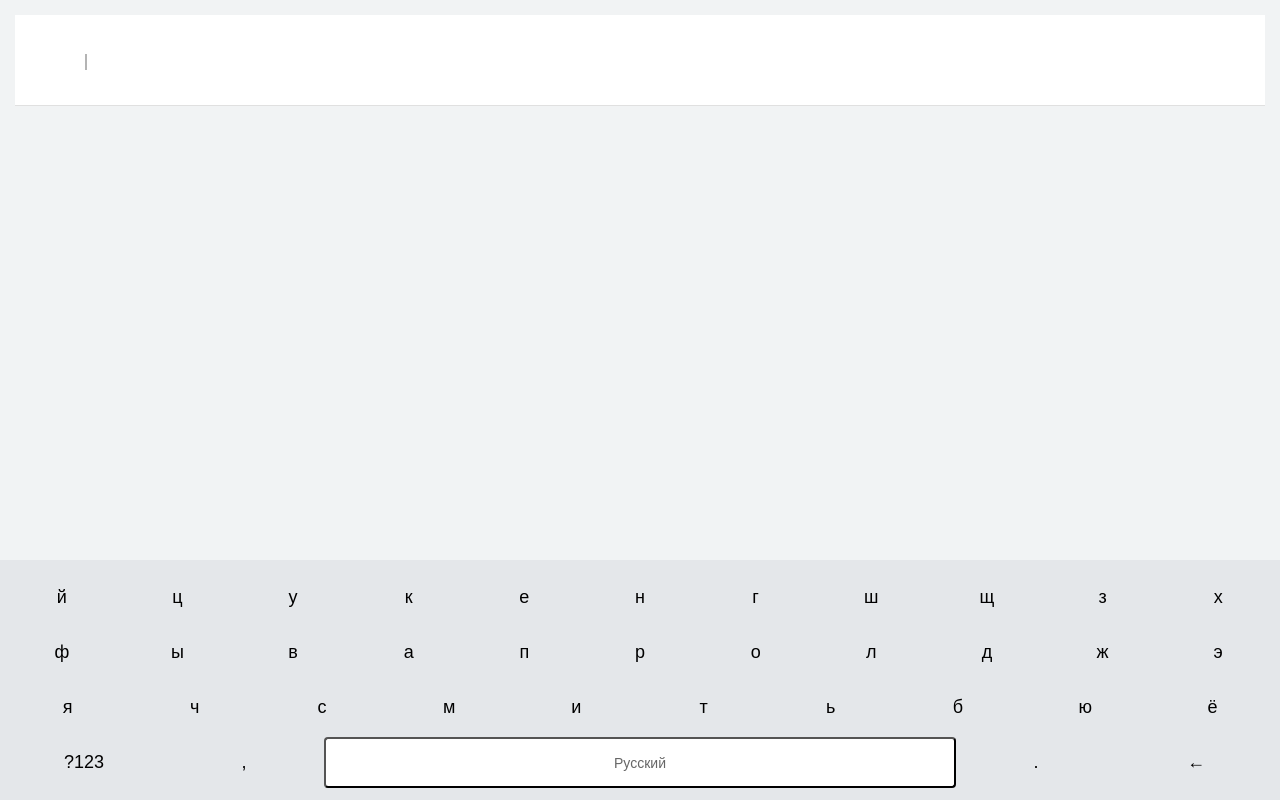
After one commit to bchappet/vocablearn, a FastAPI app: template templates/keyboard_mobile.html in a window 1280 px wide. The commit adds this page. Run offline with FastAPI, Linux system fonts and the light colour scheme; the template is opened without the code that fills it, so the values that code supplies are empty.

Commit message:
New keyboard settings

```diff
--- a/main.py
+++ b/main.py
@@ -2,7 +2,7 @@ from fastapi import FastAPI, Request
 from fastapi.responses import HTMLResponse
 from fastapi.staticfiles import StaticFiles
 from fastapi.templating import Jinja2Templates
-from routers import group_management, quiz, settings
+from routers import group_management, quiz, settings,keyboard
 from database import create_db_and_tables
 
 app = FastAPI()
@@ -20,6 +20,7 @@ templates = Jinja2Templates(directory="templates")
 app.include_router(group_management.router)
 app.include_router(quiz.router)
 app.include_router(settings.router)
+app.include_router(keyboard.router)
 
 @app.get("/", response_class=HTMLResponse)
 def read_root(request: Request):
--- a/templates/index.html
+++ b/templates/index.html
@@ -13,6 +13,7 @@
         <li><a href="/progress">View progress</a></li>
         <li><a href="/manage">Manage words/groups</a></li>
         <li><a href="/settings">Settings</a></li>
+        <li><a href="/keyboard">Keyboard settings</a></li>
     </ol>
 </div>
 
--- /dev/null
+++ b/templates/keyboard_mobile.html
@@ -0,0 +1,200 @@
+{# templates/keyboard_mobile.html #}
+<!DOCTYPE html>
+<html lang="ru">
+
+<head>
+    <meta charset="UTF-8">
+    <meta name="viewport" content="width=device-width, initial-scale=1.0">
+    <title>Russian Virtual Keyboard (Mobile)</title>
+    <style>
+        body {
+            margin: 0;
+            padding: 0;
+            background-color: #f1f3f4;
+            font-family: -apple-system, BlinkMacSystemFont, Roboto, Arial, sans-serif;
+            height: 100vh;
+            overflow: hidden;
+        }
+
+        .input-container {
+            position: relative;
+            padding: 15px;
+        }
+
+        .input-display {
+            width: calc(100% - 30px);
+            min-height: 24px;
+            padding: 15px;
+            font-size: 16px;
+            border: none;
+            border-bottom: 1px solid #e0e0e0;
+            background-color: white;
+            white-space: pre-wrap;
+            word-wrap: break-word;
+        }
+
+        .cursor {
+            display: inline-block;
+            width: 2px;
+            height: 1em;
+            background-color: #000;
+            animation: blink 1s infinite;
+            vertical-align: middle;
+            margin-left: 1px;
+        }
+
+        @keyframes blink {
+
+            0%,
+            100% {
+                opacity: 1;
+            }
+
+            50% {
+                opacity: 0;
+            }
+        }
+
+        .keyboard {
+            position: fixed;
+            bottom: 0;
+            left: 0;
+            right: 0;
+            background-color: #e4e7ea;
+            padding: 8px 4px;
+            user-select: none;
+            -webkit-user-select: none;
+        }
+
+        .keyboard-row {
+            display: flex;
+            justify-content: center;
+            margin: 4px 0;
+        }
+
+        .key {
+            flex: 1;
+            margin: 3px;
+            padding: 12px 0;
+            text-align: center;
+            font-size: 18px;
+            color: #000000;
+            background: none;
+            border: none;
+            border-radius: 4px;
+            cursor: pointer;
+            min-width: 0;
+            touch-action: manipulation;
+        }
+
+        .key:active {
+            background-color: rgba(0, 0, 0, 0.1);
+        }
+
+        .space-key {
+            flex: 4;
+            background-color: #ffffff;
+            border-radius: 4px;
+            color: #666;
+            font-size: 14px;
+        }
+
+        .backspace-key {
+            display: flex;
+            align-items: center;
+            justify-content: center;
+        }
+    </style>
+</head>
+
+<body>
+    <div class="input-container">
+        <div class="input-display">
+            <span id="input-text"></span><span class="cursor"></span>
+        </div>
+    </div>
+
+    <div class="keyboard">
+        <!-- <div class="keyboard-row">
+            {% for key in '1234567890' %}
+            <button class="key">{{ key }}</button>
+            {% endfor %}
+        </div> -->
+        <div class="keyboard-row">
+            {% for key in 'йцукенгшщзх' %}
+            <button class="key">{{ key }}</button>
+            {% endfor %}
+        </div>
+        <div class="keyboard-row">
+            {% for key in 'фывапролджэ' %}
+            <button class="key">{{ key }}</button>
+            {% endfor %}
+        </div>
+        <div class="keyboard-row">
+            {% for key in 'ячсмитьбюё' %}
+            <button class="key">{{ key }}</button>
+            {% endfor %}
+        </div>
+        <div class="keyboard-row">
+            <button class="key">?123</button>
+            <button class="key">,</button>
+            <button class="space-key">Русский</button>
+            <button class="key">.</button>
+            <button class="key backspace-key">←</button>
+        </div>
+    </div>
+
+    <script>
+        document.addEventListener('DOMContentLoaded', function () {
+            let inputText = '';
+            const inputDisplay = document.getElementById('input-text');
+
+            // Prevent native keyboard
+            document.addEventListener('touchstart', function (e) {
+                const target = e.target;
+                if (target.tagName !== 'BUTTON') {
+                    e.preventDefault();
+                }
+            }, { passive: false });
+
+            // Handle key clicks
+            document.querySelectorAll('.key, .space-key').forEach(key => {
+                key.addEventListener('click', function (e) {
+                    const keyContent = this.textContent;
+
+                    switch (keyContent) {
+                        case '←':
+                            // Handle backspace
+                            inputText = inputText.slice(0, -1);
+                            break;
+                        case 'Русский':
+                            // Handle space
+                            inputText += ' ';
+                            break;
+                        case '?123':
+                            // Handle number toggle (you can implement this later)
+                            return;
+                        default:
+                            // Add the character
+                            inputText += keyContent;
+                    }
+
+                    // Update display
+                    inputDisplay.textContent = inputText;
+                });
+            });
+
+            // Prevent scrolling when touching keyboard
+            document.querySelector('.keyboard').addEventListener('touchmove', function (e) {
+                e.preventDefault();
+            }, { passive: false });
+
+            // Optional: Add a way to get the input value
+            window.getInputValue = function () {
+                return inputText;
+            };
+        });
+    </script>
+</body>
+
+</html>
```
Also changed, not shown: routers/keyboard.py (added, +52 -0 lines), templates/keyboard_desktop.html (added, +127 -0 lines).
